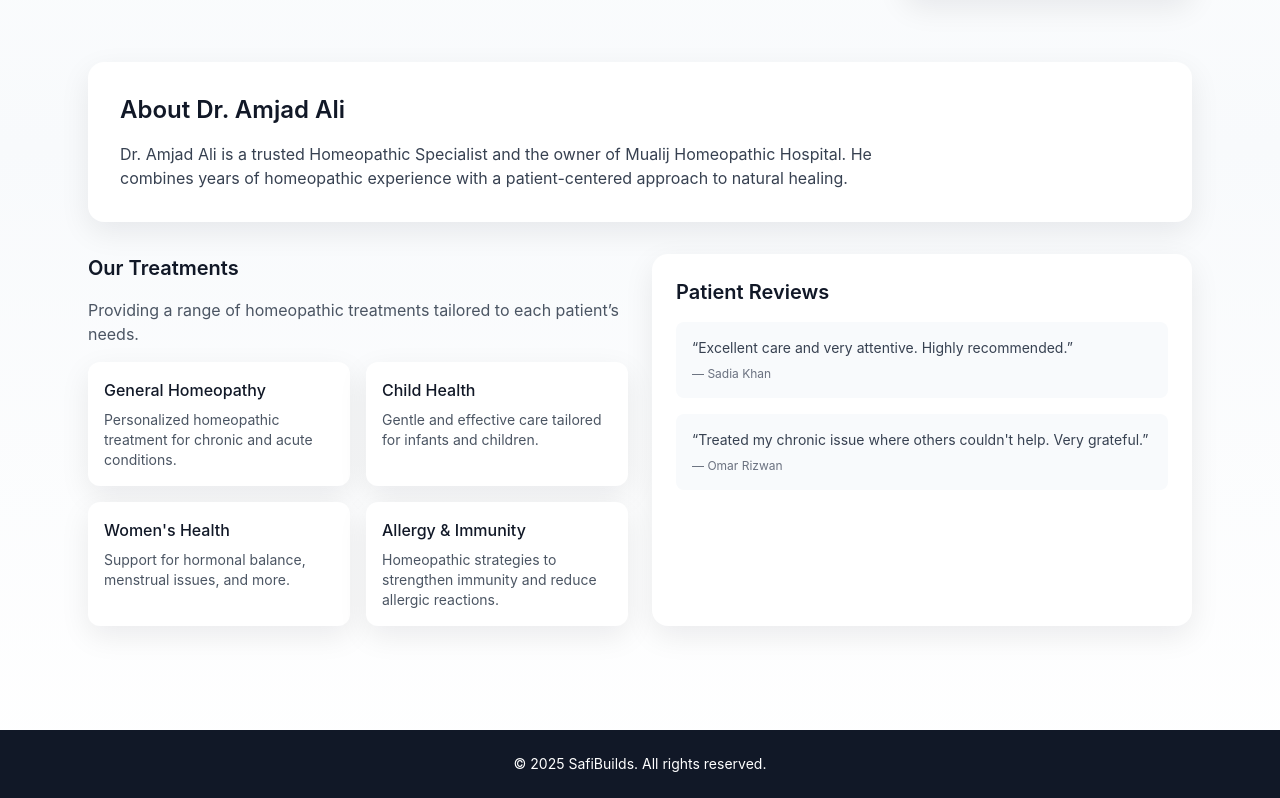
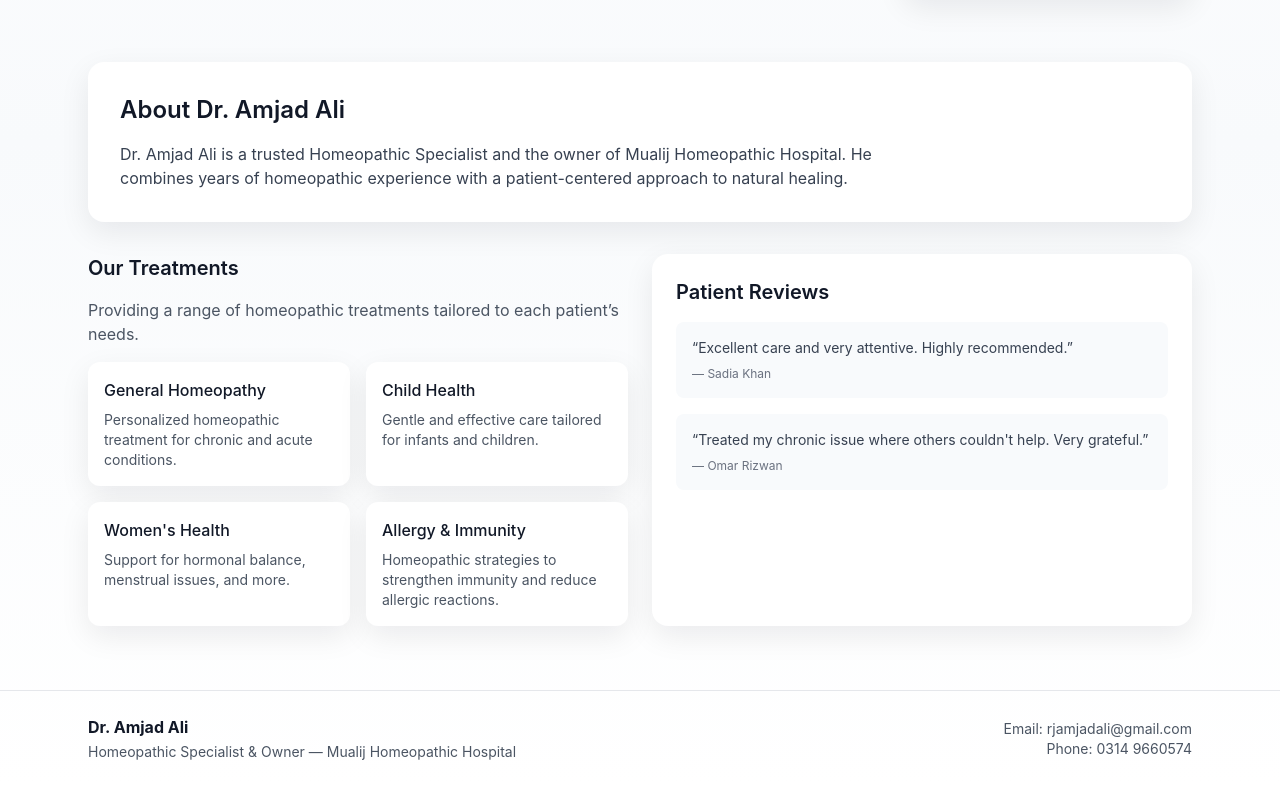
Before and after one commit to Safi649/dr-amjadali, a Next.js app: page / in a window 1280 px wide. Shown: the part 506-1304 px from the top of the page. Built offline with nearby package versions, Linux system fonts and the light colour scheme.

Commit message:
Update Footer.js

```diff
--- a/components/Footer.js
+++ b/components/Footer.js
@@ -1,11 +1,17 @@
-// components/Footer.js
-export default function Footer() {
+export default function Footer({ doctor }) {
   return (
-    <footer className="bg-gray-900 text-white py-6 mt-10">
-      <div className="container mx-auto text-center">
-        <p className="text-sm">
-          © {new Date().getFullYear()} SafiBuilds. All rights reserved.
-        </p>
+    <footer className="border-t py-6">
+      <div className="max-w-6xl mx-auto px-6 flex items-center justify-between">
+        <div>
+          <strong className="block">{doctor.name}</strong>
+          <span className="text-sm text-gray-600">
+            {doctor.title} — {doctor.hospital}
+          </span>
+        </div>
+        <div className="text-sm text-gray-600 text-right">
+          <div>Email: {doctor.email}</div>
+          <div>Phone: {doctor.phone}</div>
+        </div>
       </div>
     </footer>
   );
```
